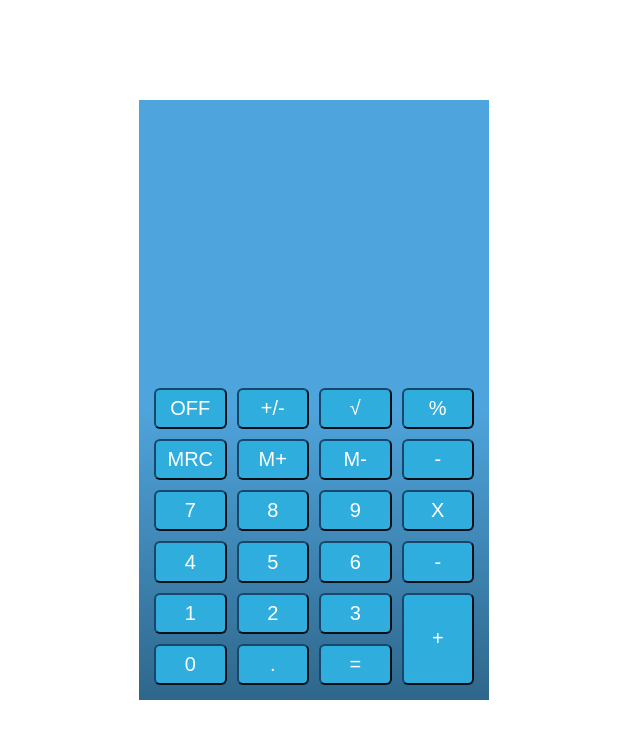
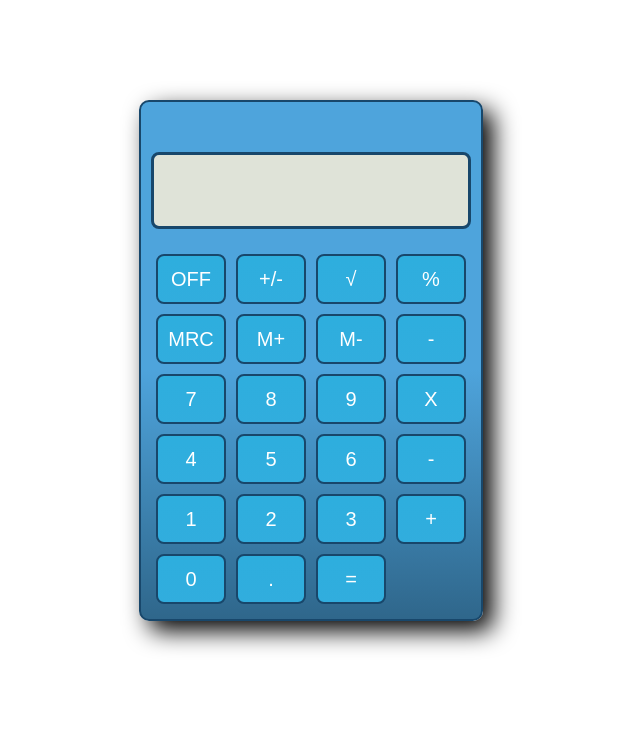
Before and after one commit to SeminGit/MTDW_Task3, a React app: page / in a window 1280 px wide. Shown: the top 738 px of the page, without its empty margins (461-1101 px from the left). Built offline with nearby package versions, Linux system fonts and the light colour scheme.

Commit message:
final style

```diff
--- a/src/calculator/Main.js
+++ b/src/calculator/Main.js
@@ -3,6 +3,7 @@ import WorkArea from "./WorkArea";
 import Button from "./Button";
 import ButtonsCss from './css/ButtonsCss.module.css';
 import CalculatorCss from './css/CalculatorCss.module.css';
+import DisplayCss from './css/DisplayCss.module.css'
 
 class Main extends Component {
 
@@ -152,7 +153,10 @@ class Main extends Component {
   render() {
     return (
       <div className={CalculatorCss.calculator}>
+        <div className={CalculatorCss.functionalAria}>
+          <div className={DisplayCss.displayContainer}>
             <WorkArea content={this.state.content}/>
+          </div>
           <div className={ButtonsCss.buttonsContainer}>
             <Button text={"OFF"} clickHandler={this.clickHandler}/>
             <Button text={"+/-"} clickHandler={this.clickHandler}/>
@@ -179,6 +183,7 @@ class Main extends Component {
             <Button text={"="} clickHandler={this.clickHandler}/>
           </div>
         </div>
+      </div>
     )
   }
 }
--- a/src/calculator/WorkArea.js
+++ b/src/calculator/WorkArea.js
@@ -34,27 +34,12 @@ export default class WorkArea extends Component {
 
   render = () => {
     return (
-
-      <div>
-        <input
-          id='workArea'
-          style={{
-            height: 200,
-            width: 350,
-            fontSize: 70,
-            textAlign: "right",
-            paddingTop: 110,
-            backgroundColor: '#4EA4DC',
-            border: 0,
-            boxSizing: "border-box",
-            color: 'white',
-            outline: 'none'
-          }
-          } value={this.props.content == this.state.text ? this.props.content : this.toFocus()}
-          onfocusin={this.focusing}
-          disabled
-        />
-      </div>
+      <input
+        id='workArea'
+        value={this.props.content == this.state.text ? this.props.content : this.toFocus()}
+        onfocusin={this.focusing}
+        disabled
+      />
     )
   }
 }
--- a/src/calculator/css/ButtonsCss.module.css
+++ b/src/calculator/css/ButtonsCss.module.css
@@ -1,7 +1,7 @@
 .buttonsContainer {
     display: grid;
     grid-template-columns: repeat(4, 1fr);
-    margin: 10px;
+    height: 100%;
 }
 
 .plusButton {
@@ -13,10 +13,12 @@
 button {
     margin: 5px;
     background: linear-gradient(0deg, #4EA4DC -874.3%, #2BAFDE 180.3%);
-    border-color: #18476B;
+    border: 2px solid #18476B;
     color: white;
     font-size: 20px;
-    border-radius: 6px;
+    border-radius: 8px;
+    height: 50px;
+    transition: .5s;
 }
 
 button:hover:active {
--- a/src/calculator/css/CalculatorCss.module.css
+++ b/src/calculator/css/CalculatorCss.module.css
@@ -1,8 +1,14 @@
 .calculator {
-    width: 350px;
-    height: 600px;
+    width: 340px;
     margin-left: 600px;
     margin-top: 100px;
     background: linear-gradient(180deg, #4EA4DC 51.6%, #081925 161.2%);
-    display: inline-grid;
+    display: block;
+    border-radius: 10px;
+    box-shadow: 10px 10px 25px black;
+    border: 2px solid #18476B;
 }
+
+.functionalAria {
+    padding: 10px;
+}
--- a/src/calculator/css/DisplayCss.module.css
+++ b/src/calculator/css/DisplayCss.module.css
@@ -0,0 +1,16 @@
+input {
+    width: 100%;
+    color: darkgray;
+    border: 3px solid #18476B;
+    border-radius: 8px;
+
+    font-size: 60px;
+    text-align: right;
+    background-color: #DFE3D8;
+    box-sizing: border-box;
+}
+
+.displayContainer {
+    padding-top: 40px;
+    padding-bottom: 20px;
+}
```
Lines whose indentation alone changed are shown as unchanged.
